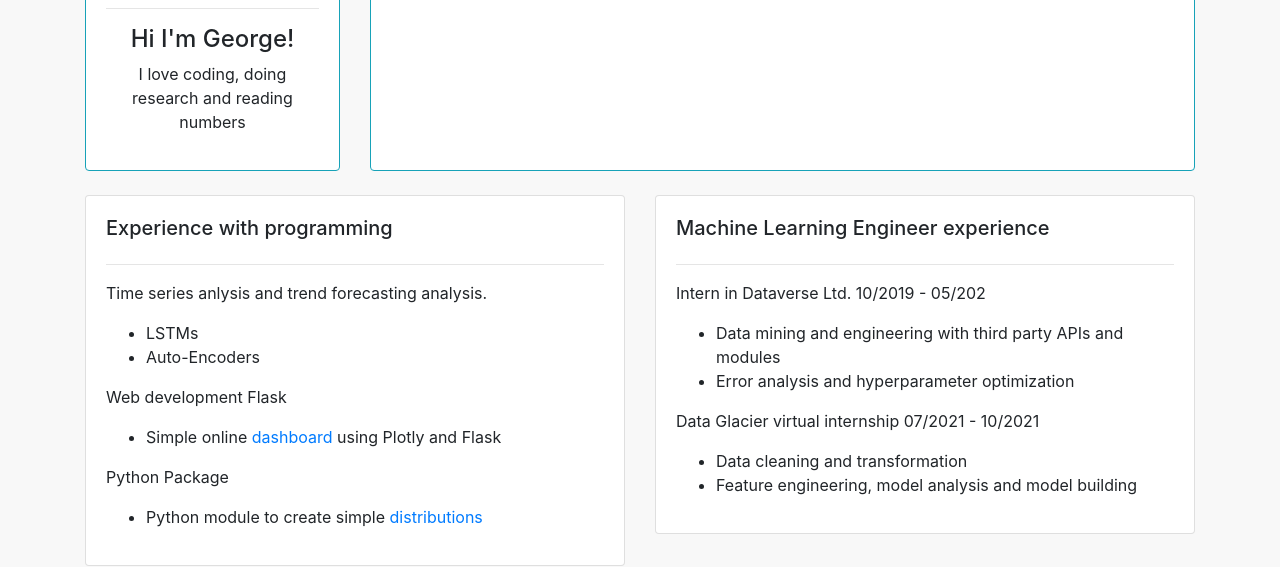
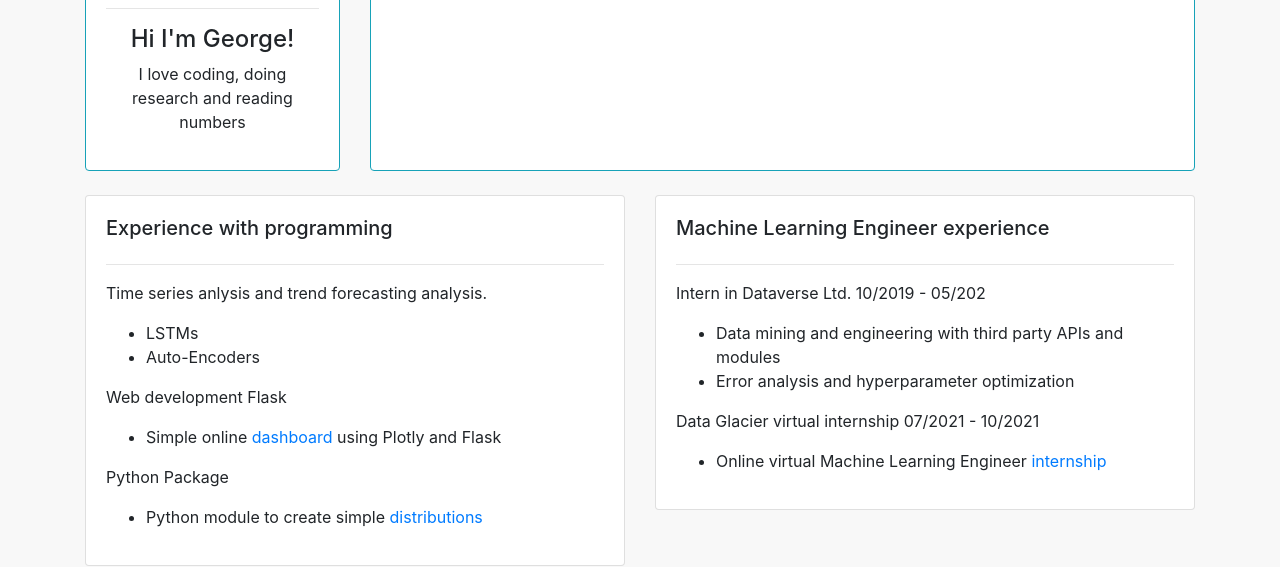
Before and after one commit to gmoysiad/gmoysiad.github.io, a plain HTML site: page index.html in a window 1280 px wide. Shown: the part 266-833 px from the top of the page. Drawn offline with nearby package versions, Linux system fonts and the light colour scheme.

Commit message:
Update index.html

```diff
--- a/index.html
+++ b/index.html
@@ -74,8 +74,7 @@
 					</ul>
 					<p>Data Glacier virtual internship 07/2021 - 10/2021</p>
 					<ul>
-						<li>Data cleaning and transformation</li>
-						<li>Feature engineering, model analysis and model building</li>
+						<li>Online virtual Machine Learning Engineer <a href="https://photos.app.goo.gl/bfdoffui66TQVQeWA">internship</a></li>
 					</ul>
 				</div>
 			</div>
```
